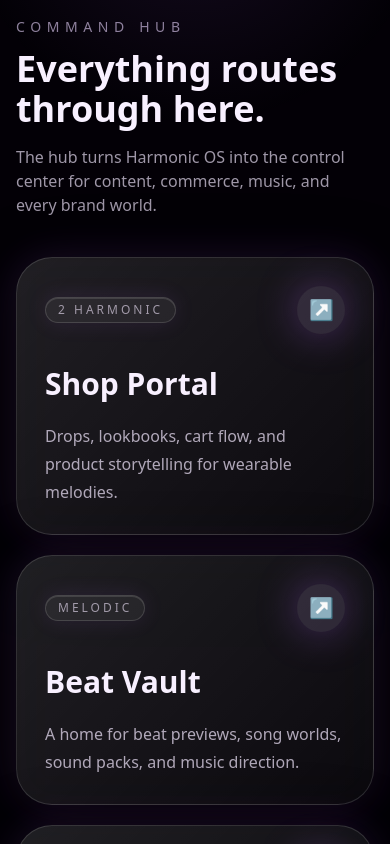
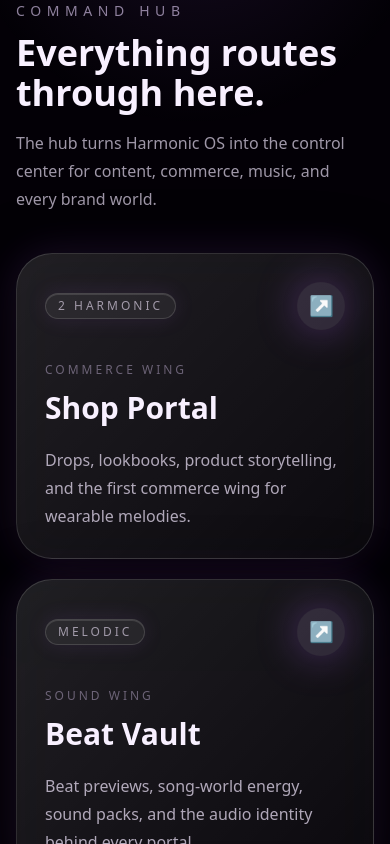
Before and after one commit to thatsmelodic/harmonic-os, a Next.js app: page / in a window 390 px wide. Shown: the part 2740-3584 px from the top of the page. Built offline with nearby package versions, Linux system fonts and the light colour scheme.

Commit message:
Polish homepage command hub section

```diff
--- a/components/CommandHub.tsx
+++ b/components/CommandHub.tsx
@@ -3,40 +3,44 @@ const hubCards = [
     title: 'Shop Portal',
     href: '/shop',
     label: '2 Harmonic',
-    copy: 'Drops, lookbooks, cart flow, and product storytelling for wearable melodies.',
+    copy: 'Drops, lookbooks, product storytelling, and the first commerce wing for wearable melodies.',
+    status: 'Commerce wing',
   },
   {
     title: 'Beat Vault',
     href: '/beats',
     label: 'Melodic',
-    copy: 'A home for beat previews, song worlds, sound packs, and music direction.',
+    copy: 'Beat previews, song-world energy, sound packs, and the audio identity behind every portal.',
+    status: 'Sound wing',
   },
   {
     title: 'World Router',
     href: '/#worlds',
     label: 'OS Core',
     copy: 'The main switchboard connecting Melodic, 2 Harmonic, Fried Em, and Schmackinn.',
+    status: 'Portal layer',
   },
 ];
 
 export function CommandHub() {
   return (
-    <section className="harmonic-container py-24">
+    <section className="harmonic-container py-20 md:py-24">
       <div className="mb-10 flex flex-col gap-4 md:flex-row md:items-end md:justify-between">
         <div>
           <p className="text-sm uppercase tracking-[0.4em] text-purple-200/60">Command Hub</p>
           <h2 className="mt-3 text-4xl font-black md:text-6xl">Everything routes through here.</h2>
         </div>
-        <p className="max-w-xl text-purple-100/65">The hub turns Harmonic OS into the control center for content, commerce, music, and every brand world.</p>
+        <p className="max-w-xl leading-7 text-purple-100/65">The hub turns Harmonic OS into the control center for content, commerce, music, and every brand world.</p>
       </div>
 
       <div className="grid gap-5 md:grid-cols-3">
         {hubCards.map((card) => (
-          <a key={card.title} href={card.href} className="glass-panel group block rounded-[2.25rem] p-7 transition duration-300 hover:-translate-y-1 hover:shadow-purple-glow">
-            <div className="mb-8 flex items-center justify-between">
+          <a key={card.title} href={card.href} className="portal-sheen glass-panel group block rounded-[2.25rem] p-7 transition duration-300 hover:-translate-y-1 hover:shadow-purple-glow">
+            <div className="mb-8 flex items-center justify-between gap-4">
               <span className="rounded-full os-badge px-3 py-1 text-xs uppercase tracking-[0.25em] text-purple-100/60">{card.label}</span>
-              <span className="grid h-12 w-12 place-items-center rounded-full bg-purple-300/15 text-xl shadow-purple-glow transition group-hover:scale-110">↗</span>
+              <span className="grid h-12 w-12 shrink-0 place-items-center rounded-full bg-purple-300/15 text-xl shadow-purple-glow transition group-hover:scale-110">↗</span>
             </div>
+            <p className="mb-3 text-xs uppercase tracking-[0.25em] text-purple-200/40">{card.status}</p>
             <h3 className="text-3xl font-black">{card.title}</h3>
             <p className="mt-5 leading-7 text-purple-100/70">{card.copy}</p>
           </a>
```
